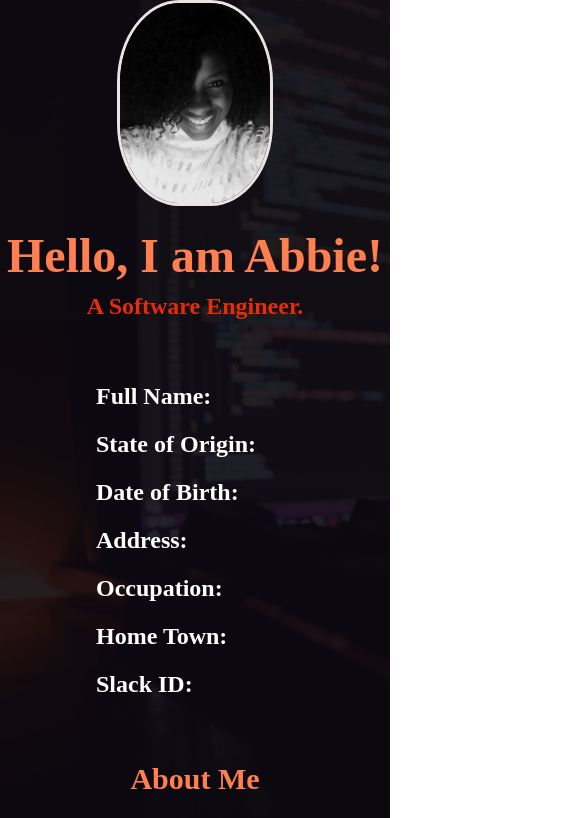
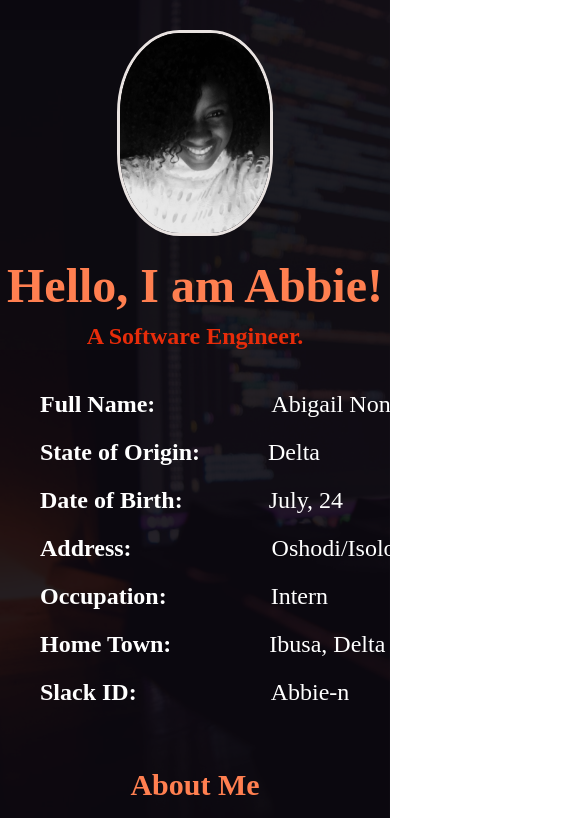
Before and after one commit to Abbie-n/Personal-Page, a plain HTML site: page index.html in a window 390 px wide. Shown: the top 818 px of the page, 585 px wide, since content can reach past the window. Drawn offline with Linux system fonts and the light colour scheme.

Commit message:
mobile responsive test 8

```diff
--- a/main.css
+++ b/main.css
@@ -41,11 +41,9 @@ header {
 
 .profile-picture {
     display: block;
-    margin-left: auto;
-    margin-right: auto;
+    margin: 30px auto -10px auto;
     width: 40%;
     border-radius: 40%;
-    margin-bottom: -10px;
     border:rgb(233, 227, 225) solid;
 }
 
@@ -65,12 +63,9 @@ header {
     /**transition: all 3s ease-out;**/
     color: rgb(231, 44, 10);
     font-weight: 700;
+    margin-bottom: -50px;
 }
 
-
-#section-a, #section-b, #section-c, footer {
-    padding: 1rem;
-}
 
 #section-a {
     display: block;
@@ -81,7 +76,7 @@ header {
 }
 
 .items {
-    margin-left: 150px;
+    margin-left: 30px;
 }
 /**
 .li-1 {
@@ -107,19 +102,22 @@ li {
  pre {
      font-family: serif;
      padding: 0;
-     margin: -40px 0 -40px 0;
      line-height: 1rem;
      font-weight: 700;
 
  }
+
+ #section-a {
+     margin: 0 -60px -50px 0;
+ }
+
 .info-items {
-    width: 30%;
     padding: 2rem;
     font-weight: normal;
 }
 
 .title {
-    margin-top: -10px;
+    margin-top: 30px;
     font-size: 30px;
     color: coral;
     text-align: center;
@@ -128,7 +126,7 @@ li {
 .paragraph {
     /**transition: all 3s ease-out;**/
     font-size: 20px;
-    line-height: 2rem;
+    line-height: 3rem;
     margin: 0 40px 0 40px;
     text-align: left;
 }
@@ -149,7 +147,7 @@ input {
     margin-top: 15px;
     margin-bottom: 15px;
     min-width: 400px;
-    max-width: 500px;
+    max-width: 600px;
     padding: 1rem;
     margin-left: 13px;
     background-color: #edf2f7;
@@ -180,8 +178,8 @@ textarea {
     margin-left: auto;
     margin-right: auto;
     margin-top: 10px;
-    min-width: 40%;
-    max-width: 50%;
+    min-width: 250px;
+    max-width: 300px;
     background-color: coral;
     color: white;
     border: none;
@@ -304,8 +302,10 @@ and (-webkit-min-device-pixel-ratio: 1){
         font-size: 18px;
     }
 
+
     .btn {
         margin-top: 20px;
+        margin-left: 500px;
         text-align: center;
     }
 
```
